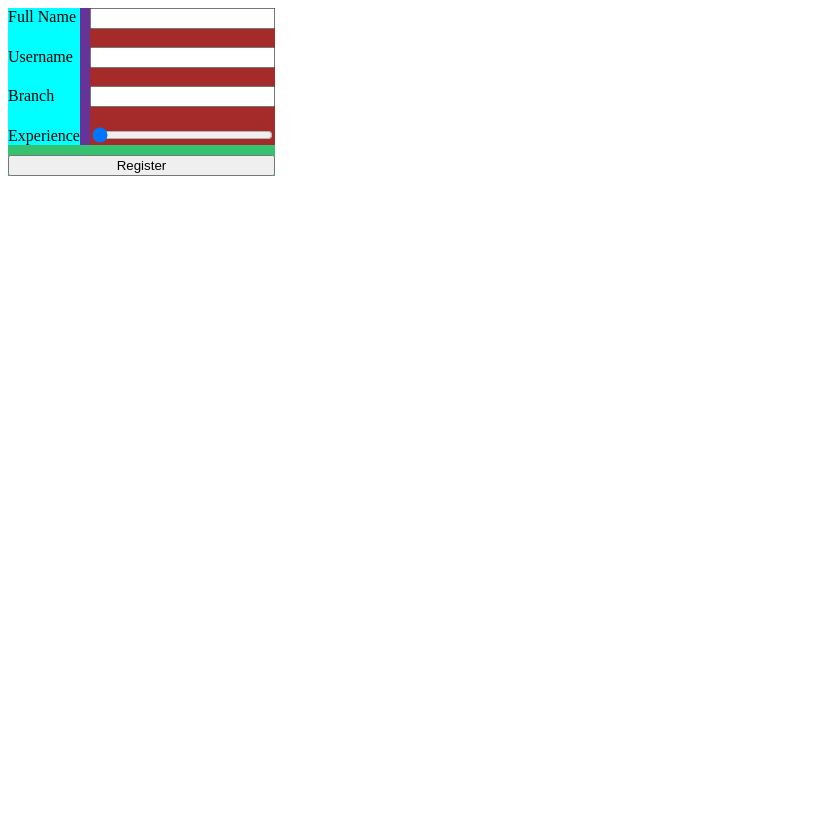
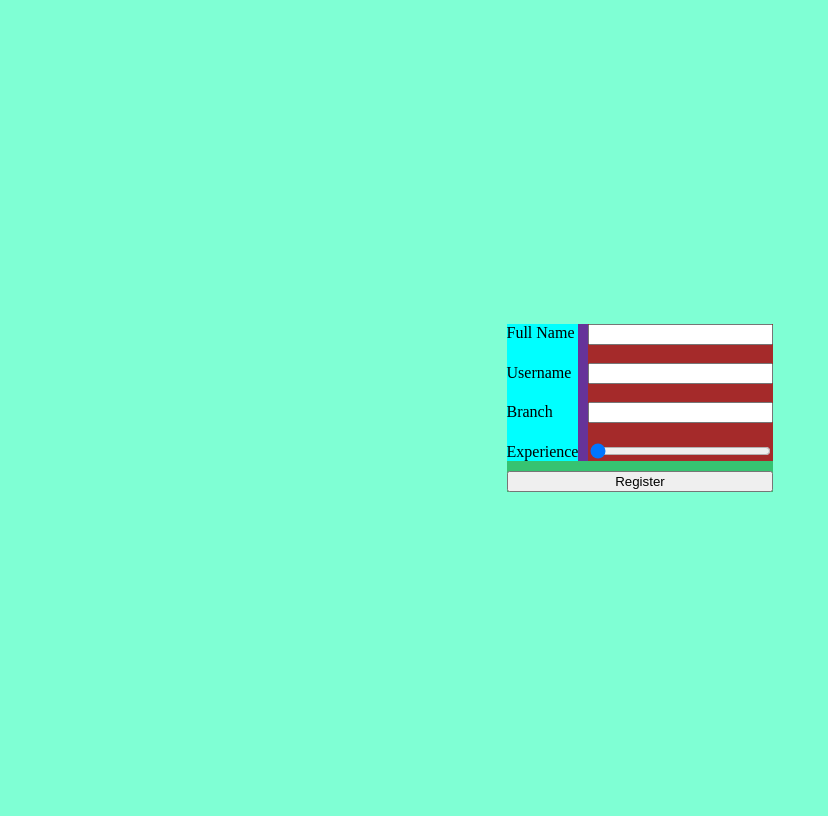
Before and after one commit to d4rkc0de-club/d4rkc0de-light-work, a Flask app: page / in a window 1280 px wide. Shown: the whole page, without its empty margins (0-828 px from the left). Before the commit the page ends 176 px from the top, so only its background shows below. Run offline with Flask 3, Linux system fonts and the light colour scheme.

Commit message:
middle style

```diff
--- a/static/styles.css
+++ b/static/styles.css
@@ -1,3 +1,11 @@
+body{
+    display: flex;
+    align-items: center;
+    justify-content: center;
+    background-color: aquamarine;
+    height: 100vh;
+}
+
 .mainer-than-main{
     background-color: rgb(54, 195, 113);
     display: inline-flex;
```
